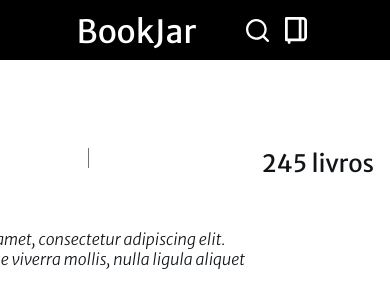
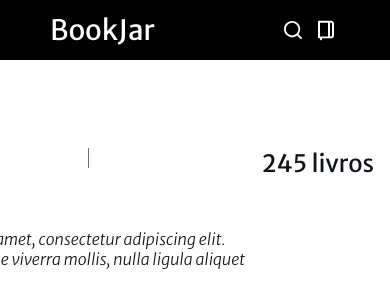
Before and after one commit to anatartari/BookJar, a React (Create React App) app in the folder bookjarfront/: page / in a window 390 px wide. Shown: the top 308 px of the page. Built offline with nearby package versions, Linux system fonts and the light colour scheme.

Commit message:
fix bug navbar mobile

```diff
--- a/bookjarfront/src/components/navbar/navbar.css
+++ b/bookjarfront/src/components/navbar/navbar.css
@@ -1,10 +1,11 @@
 .nav-icon__search {
-  width: 23px;
+  width: 18px;
 }
 
 .nav-icon__book-close {
-  width: 22px;
-  height: 27px;
+  width: 16px;
+  height: 21px;
+  margin-top: 3px;
 }
 
 .menu-btn {
--- a/bookjarfront/src/components/navbar/navbarEelements.js
+++ b/bookjarfront/src/components/navbar/navbarEelements.js
@@ -17,7 +17,7 @@
   justify-content: space-between;
   height: 80px;
   z-index: 1;
-  width: 100%;
+  width: 80%;
   padding: 0 50px;
 `;
 export const NavLogo = styled.h1`
@@ -25,13 +25,12 @@
   justify-self: center;
   cursor: pointer;
   font-family: "Merriweather Sans", sans-serif;
-  font-size: 3.2rem;
+  font-size: 2.8rem;
   display: flex;
   align-items: flex-end;
-  margin-left: 42px;
   font-weight: 400;
   text-decoration: none;
-  margin-bottom: 18px;
+  margin-bottom: 22px;
 `;
 
 export const NavMenu = styled.ul`
@@ -39,7 +38,6 @@
   align-items: center;
   list-style: none;
   text-align: center;
-  margin-right: 42px;
 `;
 
 export const NavItem = styled.li`
```
